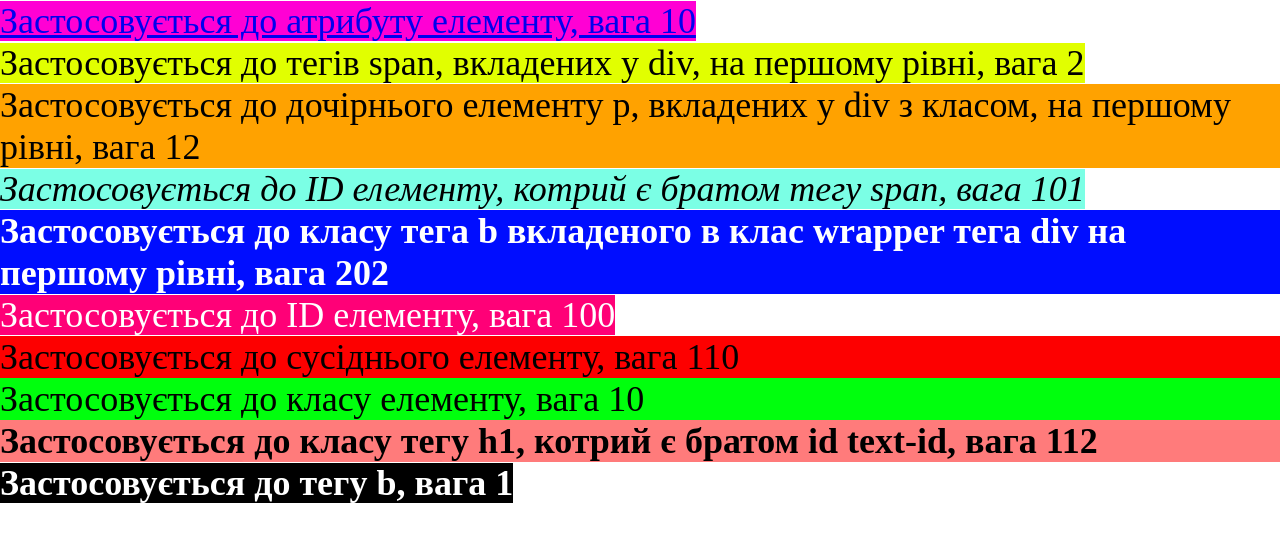
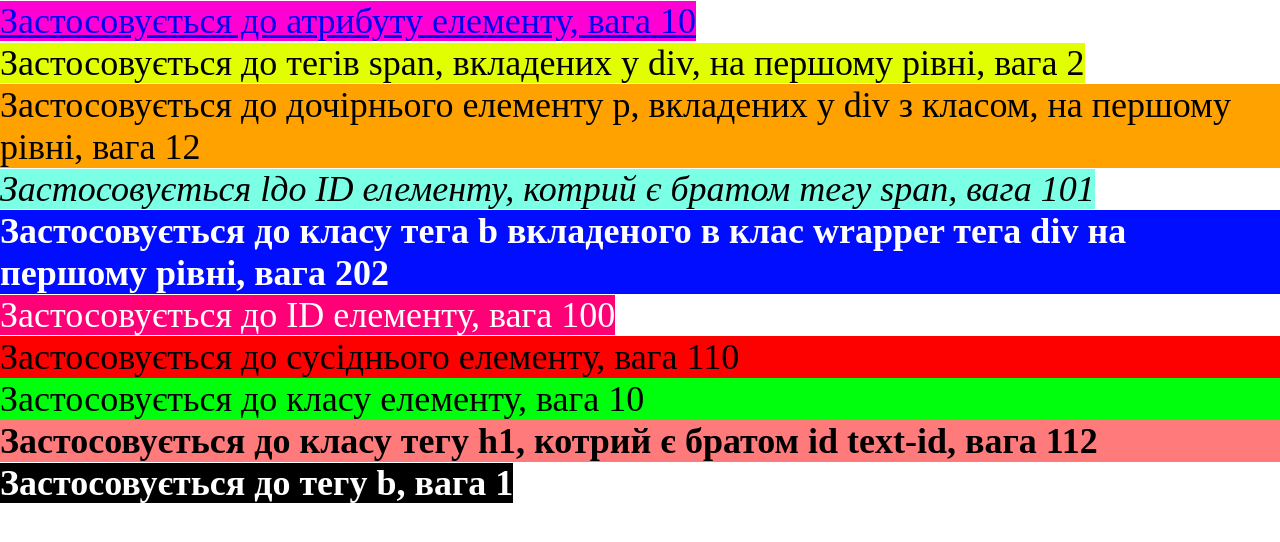
Before and after one commit to OL-Rog/hillel-lesson5, a plain HTML site: page index.html in a window 1280 px wide. Drawn offline with Linux system fonts and the light colour scheme.

Commit message:
Помилка

```diff
--- a/index.html
+++ b/index.html
@@ -15,7 +15,7 @@
     <div class="wrapper">
       <span> Застосовується до тегів span, вкладених у div, на першому рівні, вага 2</span>
       <p>Застосовується до дочірнього елементу р, вкладених у div з класом, на першому рівні, вага 12</p>
-      <i id="italic-id"> Застосовується до ID елементу, котрий є братом тегу span, вага 101</i>
+      <i id="italic-id"> Застосовується lдо ID елементу, котрий є братом тегу span, вага 101</i>
       <b class="text-blue"> Застосовується до класу тега b вкладеного в клас wrapper тега div на першому рівні, вага
         202</b>
     </div>
```
